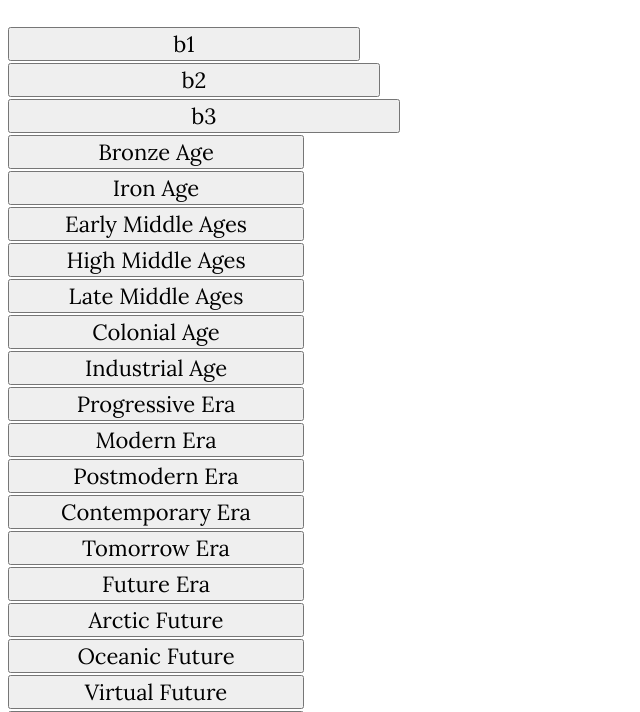
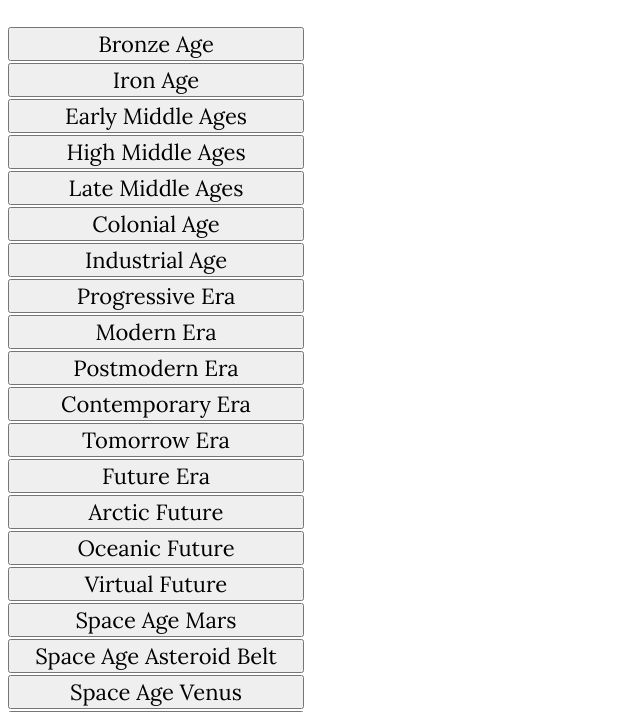
Before and after one commit to shirha/foe-goods, a plain HTML site: page index.html in a window 1280 px wide. Shown: the part 88-800 px from the top of the page, without its empty margins (0-640 px from the left). Drawn offline with Linux system fonts and the light colour scheme.

Commit message:
initial commit

```diff
--- a/index.html
+++ b/index.html
@@ -32,9 +32,9 @@
   <h1>Resource Tracker</h1>
 
   <div id="resource-list">
-    <button id=b1>b1</button>
+    <!--button id=b1>b1</button>
     <button id=b2>b2</button>
-    <button id=b3>b3</button>
+    <button id=b3>b3</button-->
     <!-- JavaScript will populate this section -->
   </div>
   <div id="msg"></div>
```
